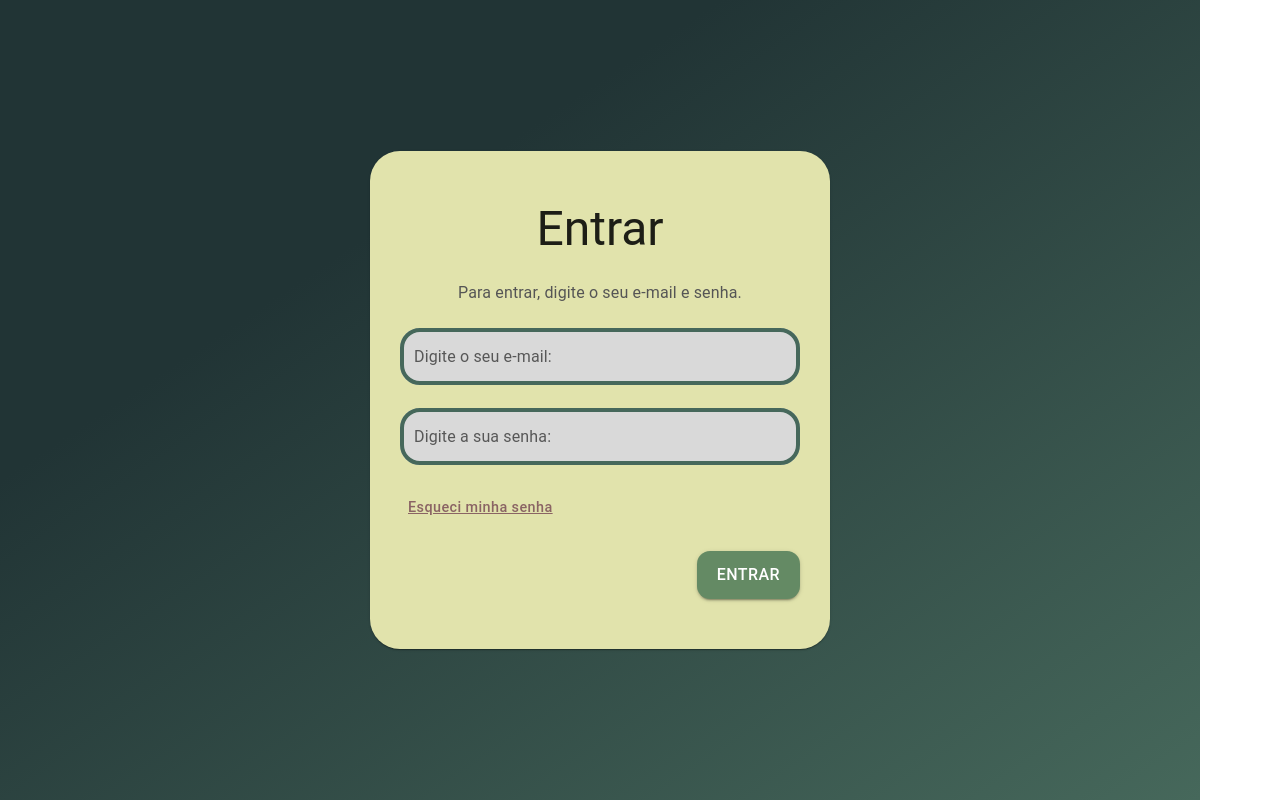
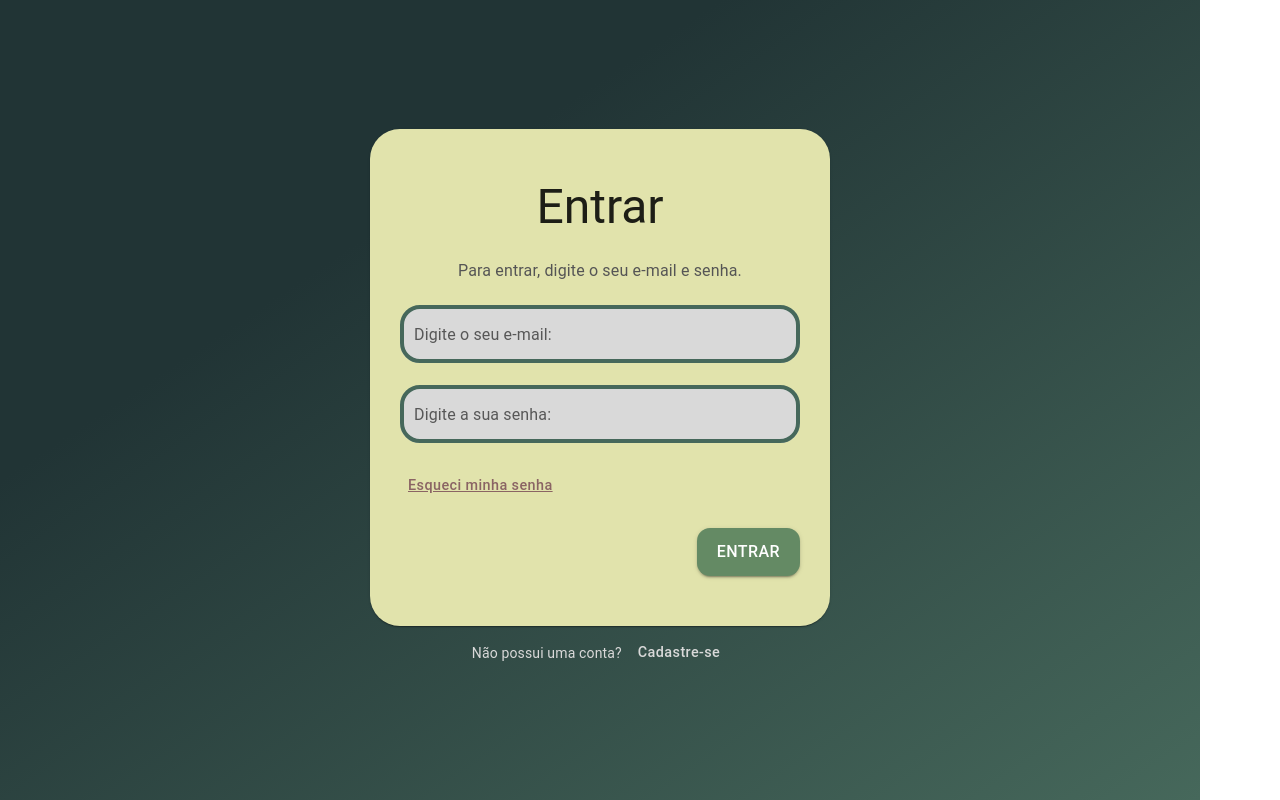
Before and after one commit to saliba196/Front_Alpha_2024-02, a React (Create React App) app: page / in a window 1280 px wide. Built offline with nearby package versions, Linux system fonts and the light colour scheme.

Commit message:
Tela de login 1.1

```diff
--- a/src/pages/login.tsx
+++ b/src/pages/login.tsx
@@ -1,5 +1,6 @@
 import React from "react";
 import { Container, Stack, Typography, TextField, Paper, Button } from "@mui/material";
+import { useNavigate } from "react-router-dom";
 
 // Estilos reutilizáveis
 const containerStyle = {
@@ -23,13 +24,25 @@ const paperStyle = {
 const textFieldStyle = {
   "& .MuiOutlinedInput-root": {
     "& fieldset": {
-      borderColor: "#46685B",
+      borderColor: "#46685B",  // Cor da borda
       borderRadius: "20px",
       borderWidth: "4px",
-      backgroundColor: "#D9D9D9",
+      // Remover fundo do fieldset para evitar interferência
+      backgroundColor: "transparent",
     },
     "&.Mui-focused fieldset": {
-      borderColor: "#46685B",
+      borderColor: "#46685B", // Cor da borda ao focar
+    },
+    "& input": {
+      color: "#000",  // Cor do texto dentro do campo (garante visibilidade)
+      backgroundColor: "#D9D9D9", // Cor de fundo do campo de entrada
+      borderRadius: "20px",
+    },
+    "& .MuiInputLabel-root": {
+      color: "#46685B",  // Cor do rótulo (label)
+    },
+    "& .MuiInputLabel-root.Mui-focused": {
+      color: "#46685B",  // Cor do rótulo ao focar
     },
   },
 };
@@ -42,8 +55,11 @@ const buttonStyle = {
 };
 
 export const Login = () => {
+  const navigate = useNavigate();
+
   return (
     <Container sx={containerStyle}>
+      <Stack spacing={1}>
         <Paper sx={paperStyle}>
           <Stack spacing={3}>
             {/* Título */}
@@ -81,8 +97,6 @@ export const Login = () => {
                 textDecoration: "underline", // Sublinha o texto
                 "&:hover": {
                   color: "#213435",    // Muda a cor ao passar o mouse
-
-
                 },
               }}
               onClick={() => alert("Redirecionando para recuperação de senha...")}
@@ -90,10 +104,10 @@ export const Login = () => {
               Esqueci minha senha
             </Button>
 
-
             {/* Botão Entrar */}
             <Button
               variant="contained"
+              onClick={() => navigate("/home")}
               sx={{
                 ...buttonStyle,
                 alignSelf: "flex-end", // Alinha o botão à direita
@@ -103,6 +117,31 @@ export const Login = () => {
             </Button>
           </Stack>
         </Paper>
+
+        {/* Link "Não possui uma conta? Cadastre-se" */}
+        <Stack direction="row" spacing={1} alignItems="center" justifyContent="center">
+          {/* Texto "Não possui uma conta?" */}
+          <Typography variant="body2" sx={{ color: "#D9D9D9" }}>
+            Não possui uma conta?
+          </Typography>
+
+          {/* Botão "Cadastre-se" */}
+          <Button
+            variant="text"
+            sx={{
+              textTransform: "none", // Remove letras maiúsculas automáticas
+              fontSize: "0.9rem",    // Ajusta o tamanho da fonte
+              color: "#D9D9D9",      // Define a cor do texto
+              "&:hover": {
+                color: "#213435",    // Muda a cor ao passar o mouse
+              },
+            }}
+            onClick={() => navigate("/cadastro")}
+          >
+            Cadastre-se
+          </Button>
+        </Stack>
+      </Stack>
     </Container>
   );
 };
```
Lines whose indentation alone changed are shown as unchanged.
